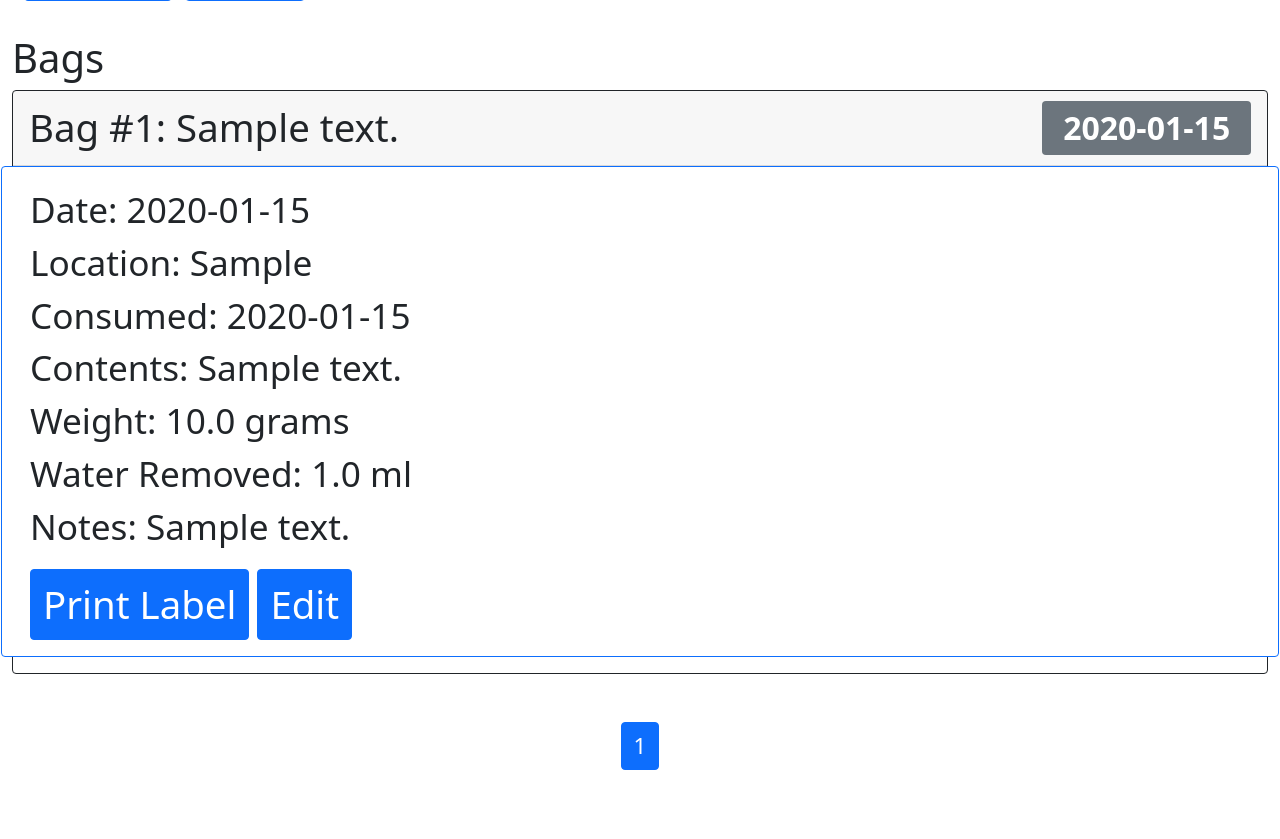
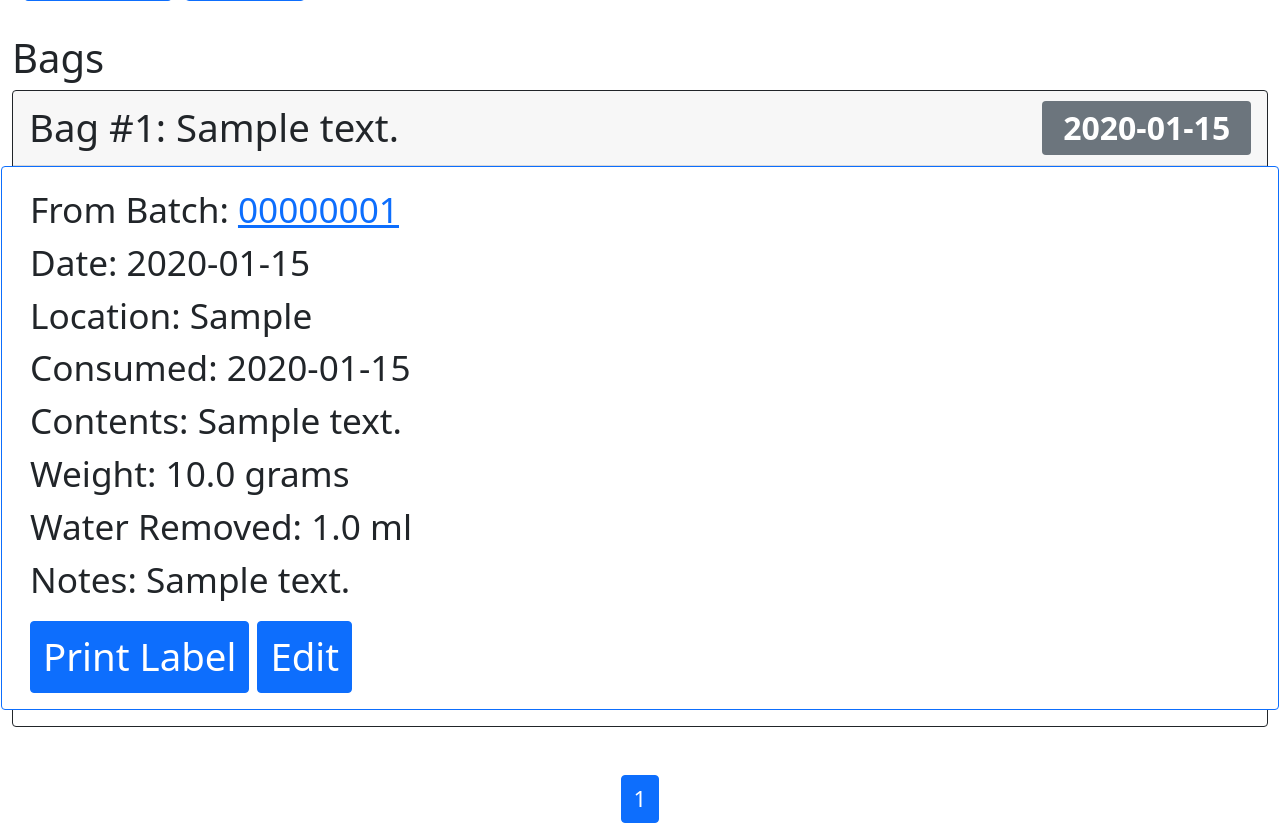
Before and after one commit to mkrzywonski/fdtracker, a Flask app: page /view_bags?expanded_bag=1 in a window 1280 px wide. Shown: the part 502-1341 px from the top of the page. Before the commit the page ends 1272 px from the top, so only its background shows below. Run offline with Flask 3, Linux system fonts and the light colour scheme; tables that the repository leaves empty hold one stand-in row (values such as "Sample post").

Commit message:
Added link to batch from bag view

```diff
--- a/templates/bags.html
+++ b/templates/bags.html
@@ -43,6 +43,10 @@
             <div class="collapse {% if bag.id == expanded_bag %}show{% endif %}" id="bag{{ bag.id }}">
                 <div class="row mb-3 card border border-primary card-body">
                     <p class="card-text">
+                        From Batch:
+			<a href="{{ url_for('view_batches', expanded_batch=bag.batch_id) }}">
+			{{ "{:08}".format(bag.batch_id, '0') }}
+			</a><br>
                         Date: {{ bag.created_date.strftime('%Y-%m-%d') }}<br>
                         Location: {{ bag.location }}<br>
                         {% if bag.consumed_date %}
```
